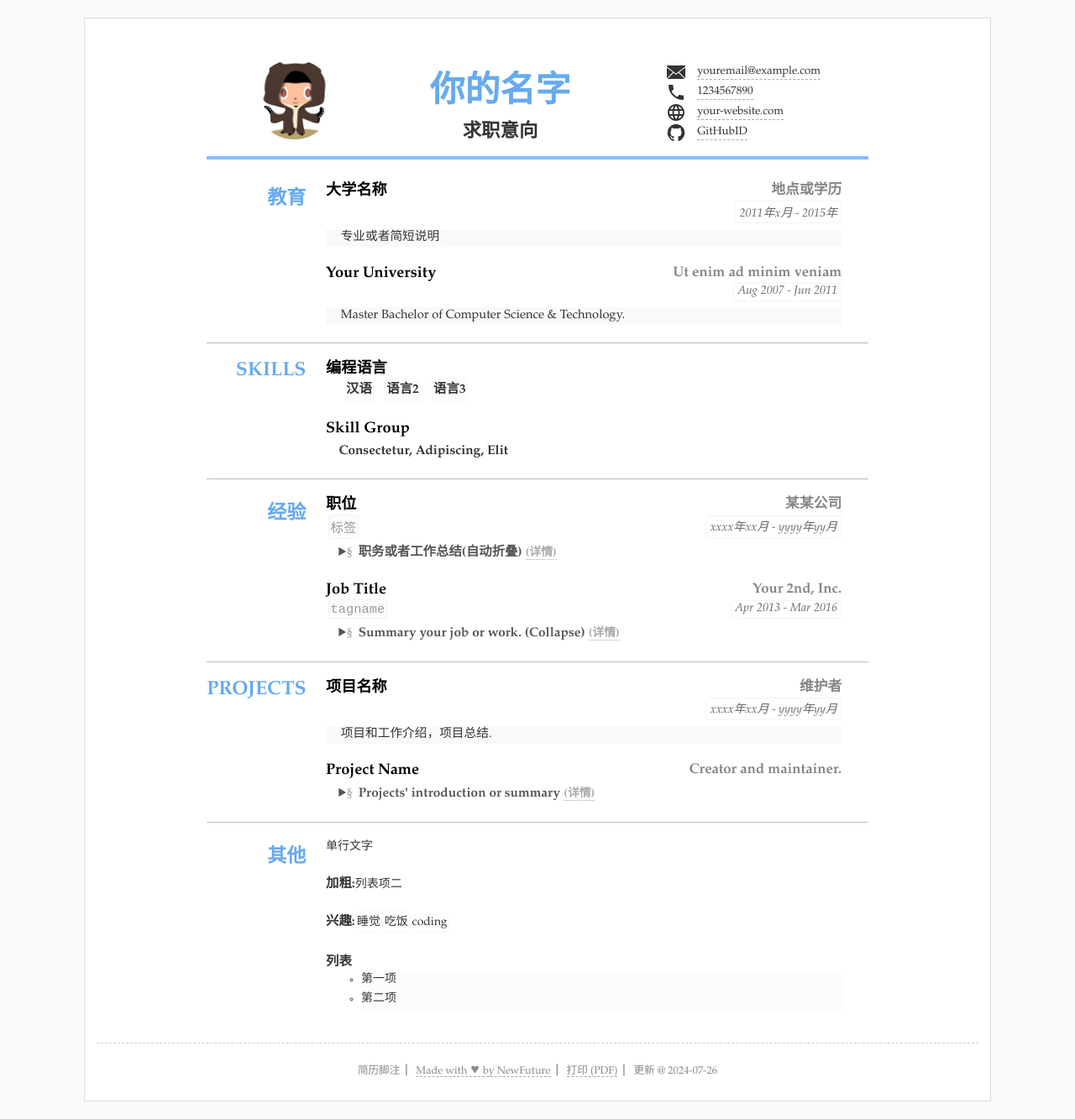
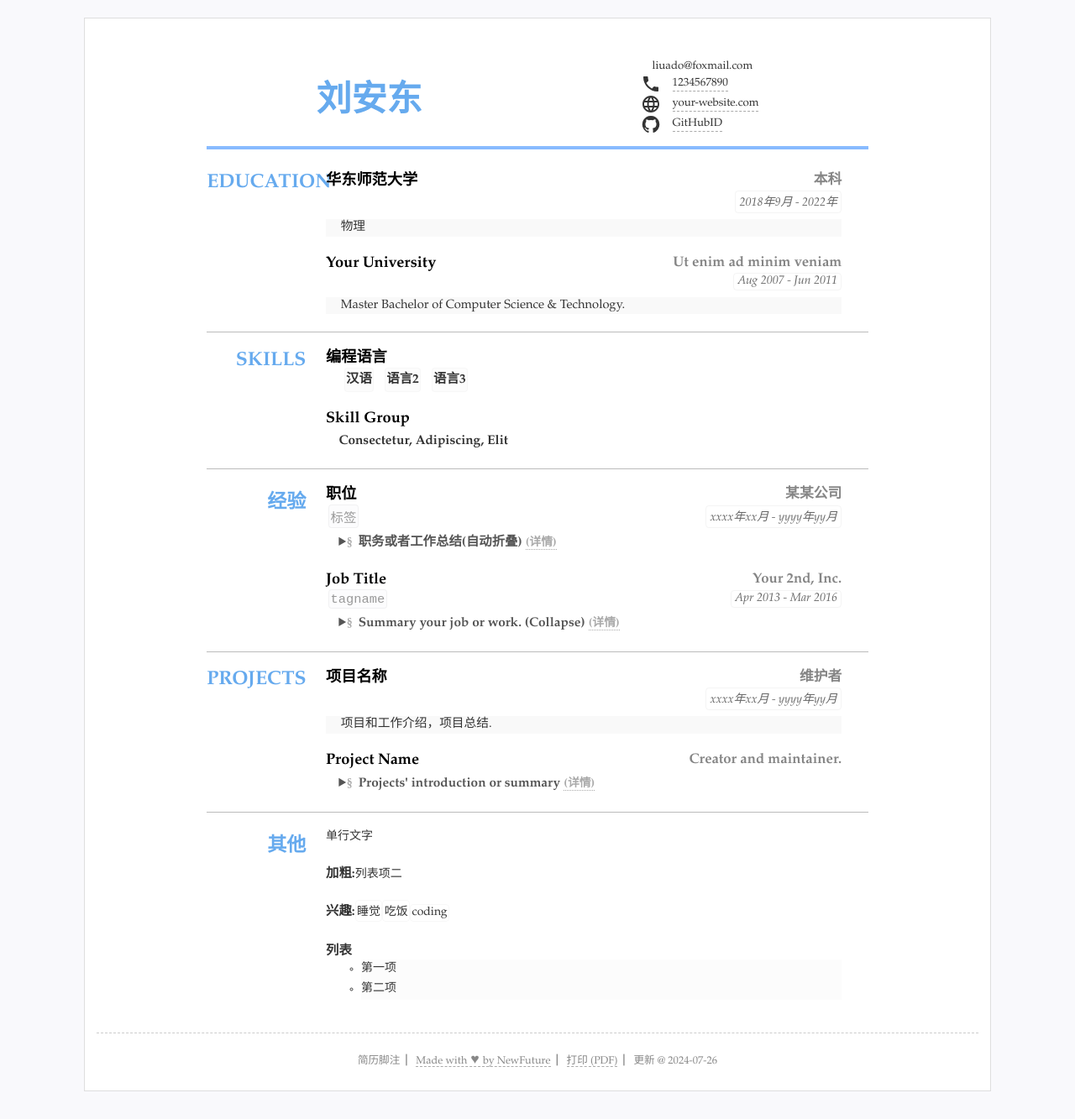
Before and after one commit to sunamiao/CV, a Jekyll site: the page built from index.html, in a window 1280 px wide. Shown: the whole page at 84% size. Built offline with Jekyll 4.4.1, drawn with Linux system fonts in a browser that asks for light colours.

Commit message:
Update resume.yml

```diff
--- a/_data/resume.yml
+++ b/_data/resume.yml
@@ -3,15 +3,15 @@
 
 title: "简历标题"
 lang: "zh" #语言设置 zh表示中文 en 表示英语
-name: "你的名字"
-jobtitle: "求职意向" #可空不显示
-photo: "assets/img/photo.jpg" #照片可空，不显示
+name: "刘安东"
+jobtitle:  #可空不显示
+photo: #照片可空，不显示
 
 #联系方式
 contact: #联系方式连接等3~5行
-- text: "youremail@example.com" #文本内容
-  href: 'mailto:youremail@example.com' #链接，无链接则空
-  icon: 'icons/email.svg' #图标 svg文件
+- text: "liuado@foxmail.com" #文本内容
+  href:
+  icon:
 - text: "1234567890"
   href: 'tel:1234567890'
   icon: 'icons/phone.svg'
@@ -28,12 +28,12 @@ contact: #联系方式连接等3~5行
 #main下面是主体内容，类别条数不限
 main: #简历主要内容，
 - type: education #类别为ID
-  name: 教育 #显示名称，空则使用type
+  name:  #显示名称，空则使用type
   content: #内容基本格式 标题-副标题-日期-详细内容 (都允许空)
-  - title: 大学名称
-    duration: "2011年x月 - 2015年"
-    sub: 地点或学历
-    detail: 专业或者简短说明
+  - title: 华东师范大学
+    duration: "2018年9月 - 2022年"
+    sub: 本科
+    detail: 物理
   - title: Your University
     duration: Aug 2007 - Jun 2011
     sub: Ut enim ad minim veniam
```
